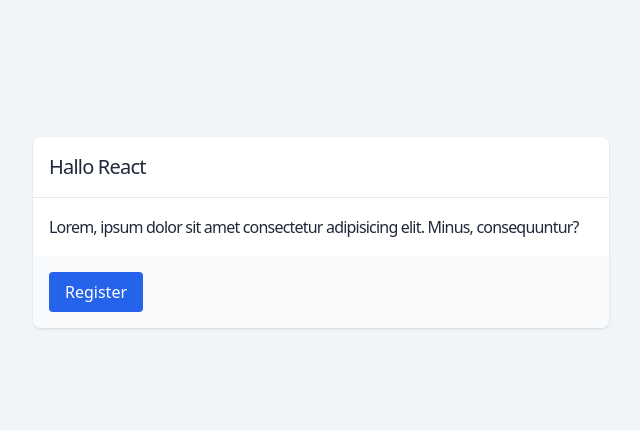
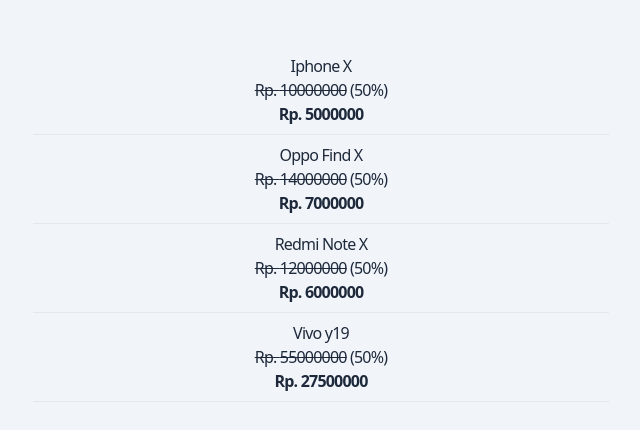
Before and after one commit to komarnetwork/learn-react, a React (Vite) app: page / in a window 1280 px wide. Shown: the part 168-598 px from the top of the page, without its empty margins (319-959 px from the left). Built offline with nearby package versions, Linux system fonts and the light colour scheme.

Commit message:
display data & looping jsx

```diff
--- a/src/App.jsx
+++ b/src/App.jsx
@@ -4,10 +4,18 @@
 //   IconBrandGithub,
 // } from '@tabler/icons-react'
 
-import Button from './components/Button'
-import Card from './components/Card'
+import Product from './components/Product'
+
+// import Button from './components/Button'
+// import Card from './components/Card'
 
 function App() {
+  const phoneData = [
+    { name: 'Iphone X', price: 10000000, discount: 50 },
+    { name: 'Oppo Find X', price: 14000000, discount: 50 },
+    { name: 'Redmi Note X', price: 12000000, discount: 50 },
+    { name: 'Vivo y19', price: 55000000, discount: 50 },
+  ]
   return (
     <>
       <div className='bg-slate-100 text-slate-800 tracking-tighter antialiased flex items-center justify-center min-h-screen'>
@@ -29,7 +37,7 @@
             Github
           </Button> */}
 
-          <Card>
+          {/* <Card>
             <Card.Title>Hallo React</Card.Title>
             <Card.Body>
               Lorem, ipsum dolor sit amet consectetur adipisicing elit. Minus,
@@ -38,7 +46,17 @@
             <Card.Footer>
               <Button>Register</Button>
             </Card.Footer>
-          </Card>
+          </Card> */}
+
+          {/* Display Data & Looping JSX  */}
+          {phoneData.map((phone, id) => (
+            <Product
+              key={id}
+              name={phone.name}
+              price={phone.price}
+              discount={phone.discount}
+            ></Product>
+          ))}
         </div>
       </div>
     </>
--- /dev/null
+++ b/src/components/Product.jsx
@@ -0,0 +1,21 @@
+function Product({ name, price, discount = 0 }) {
+  return (
+    <>
+      <div className='text-center'>
+        <h2>{name}</h2>
+        <p>
+          <s>Rp. {price}</s> ({discount}%)
+        </p>
+
+        <p className='mb-2'>
+          <b>
+            Rp. {parseInt(price) - (parseInt(price) * parseInt(discount)) / 100}
+          </b>
+        </p>
+        <hr className='mb-2' />
+      </div>
+    </>
+  )
+}
+
+export default Product
```
